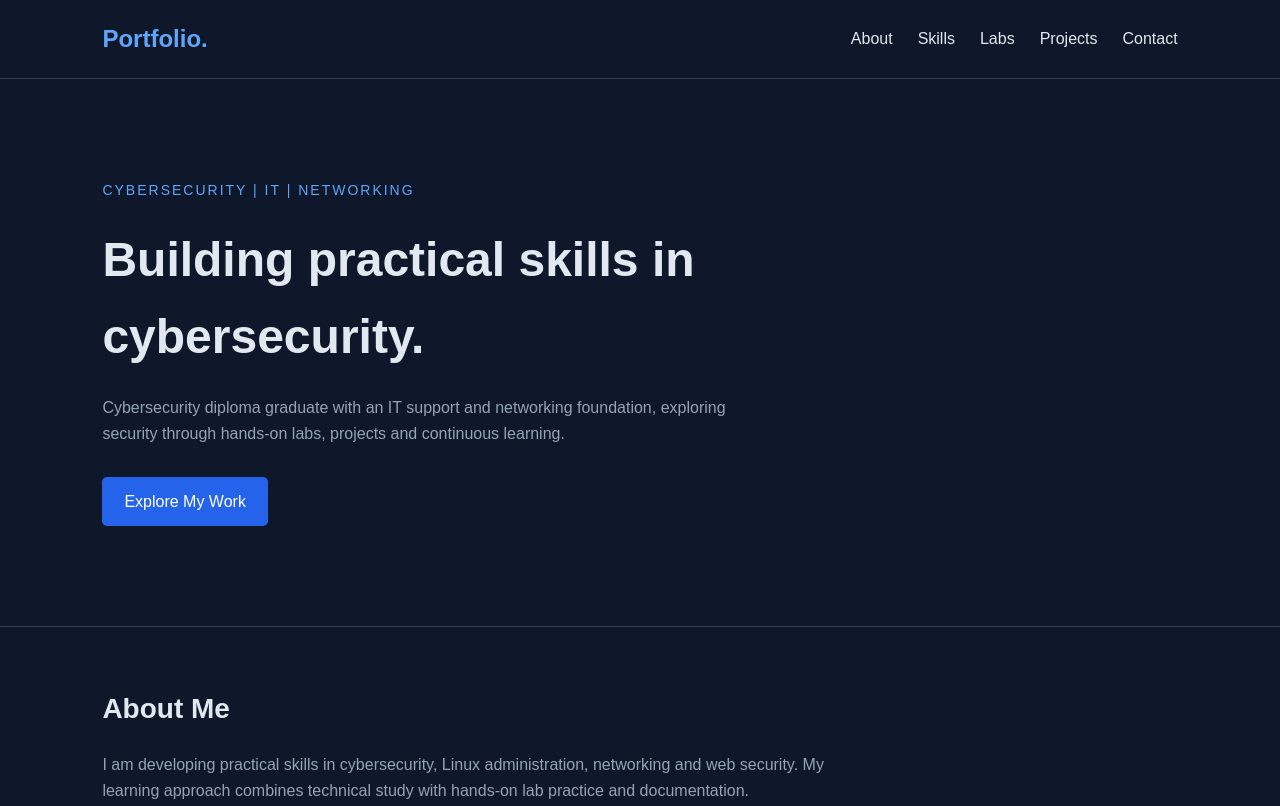
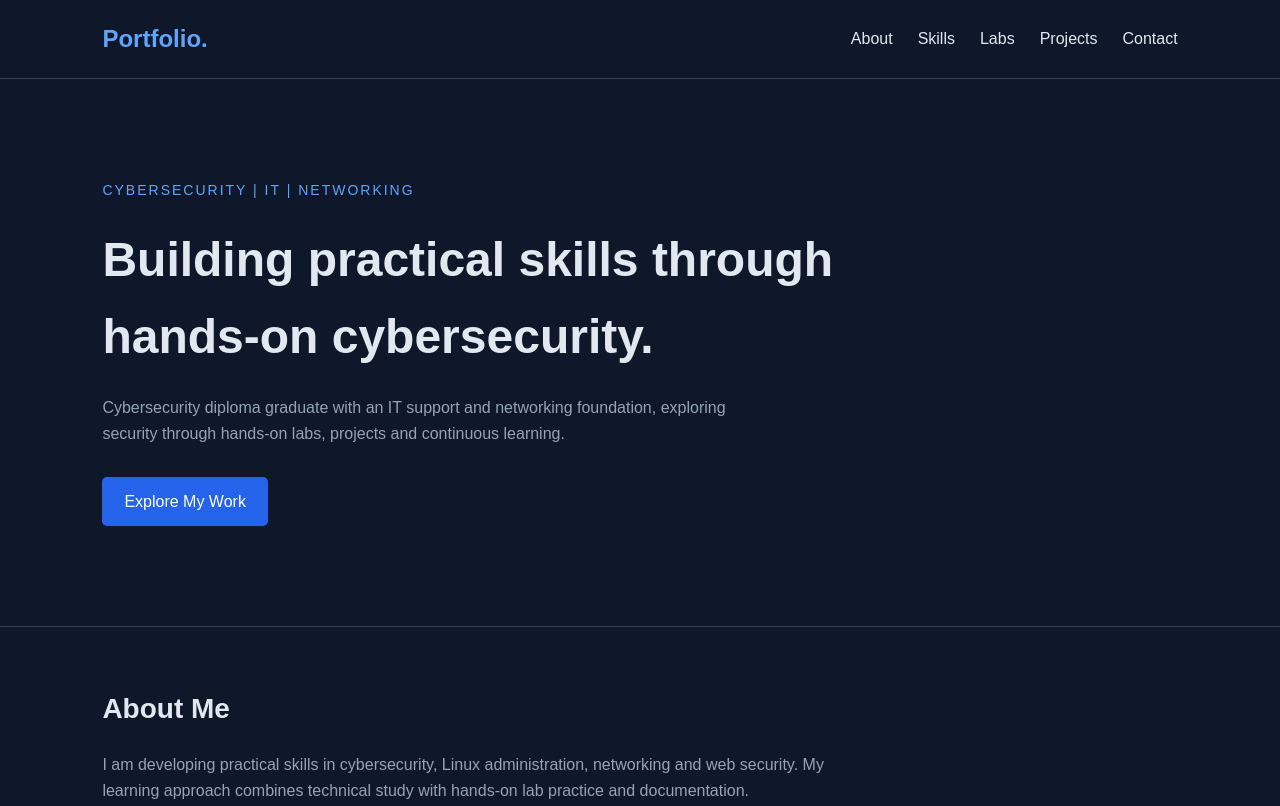
Before and after one commit to jbmunene/cybersec-portfolio, a plain HTML site: page index.html in a window 1280 px wide. Shown: the top 806 px of the page. Drawn offline with Linux system fonts and the light colour scheme.

Commit message:
Update portfolio introduction

```diff
--- a/index.html
+++ b/index.html
@@ -27,7 +27,7 @@
         <section class="hero">
             <p class="intro">CYBERSECURITY | IT | NETWORKING</p>
 
-            <h1>Building practical skills in cybersecurity.</h1>
+            <h1>Building practical skills through hands-on cybersecurity.</h1>
 
             <p class="hero-description">
                 Cybersecurity diploma graduate with an IT support
```
